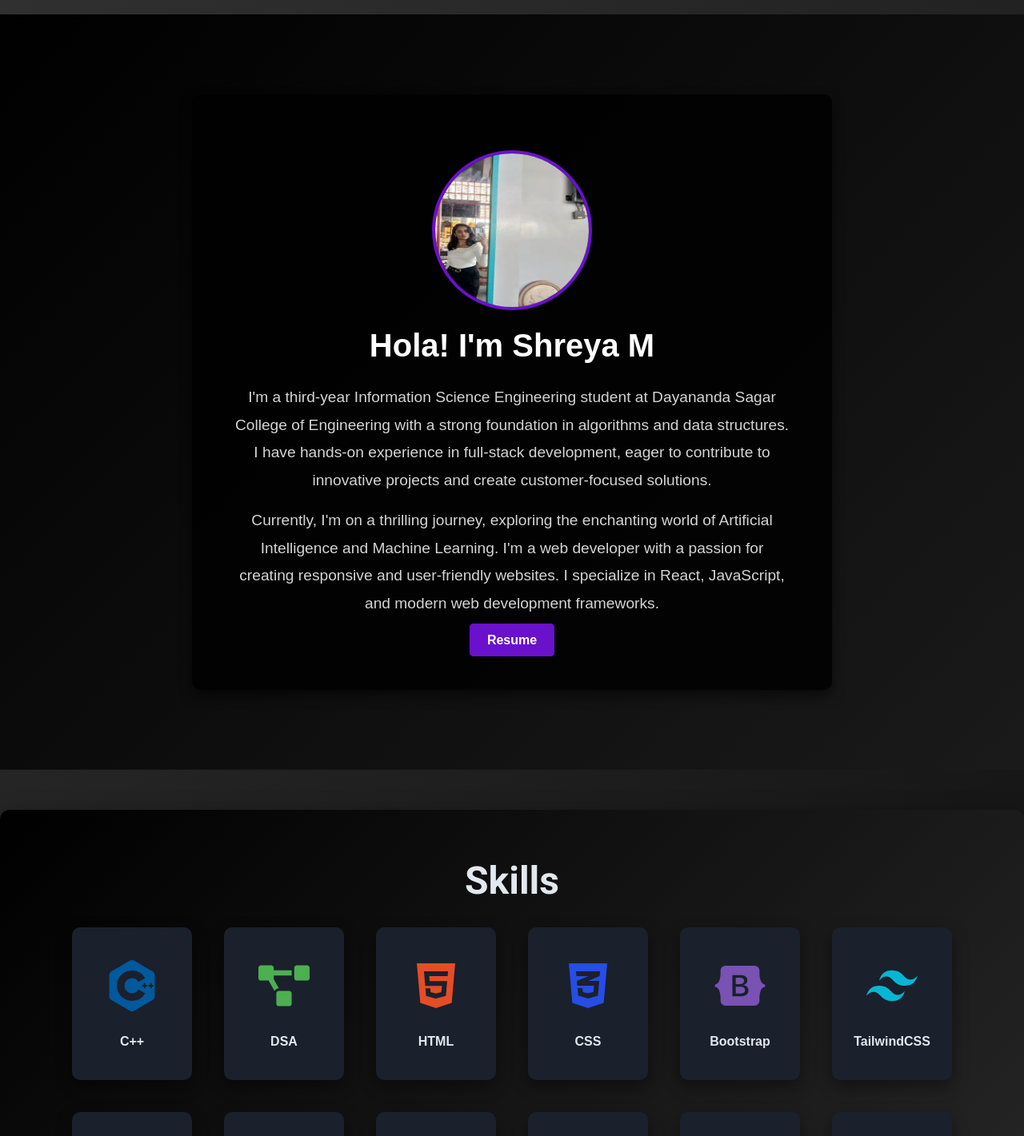
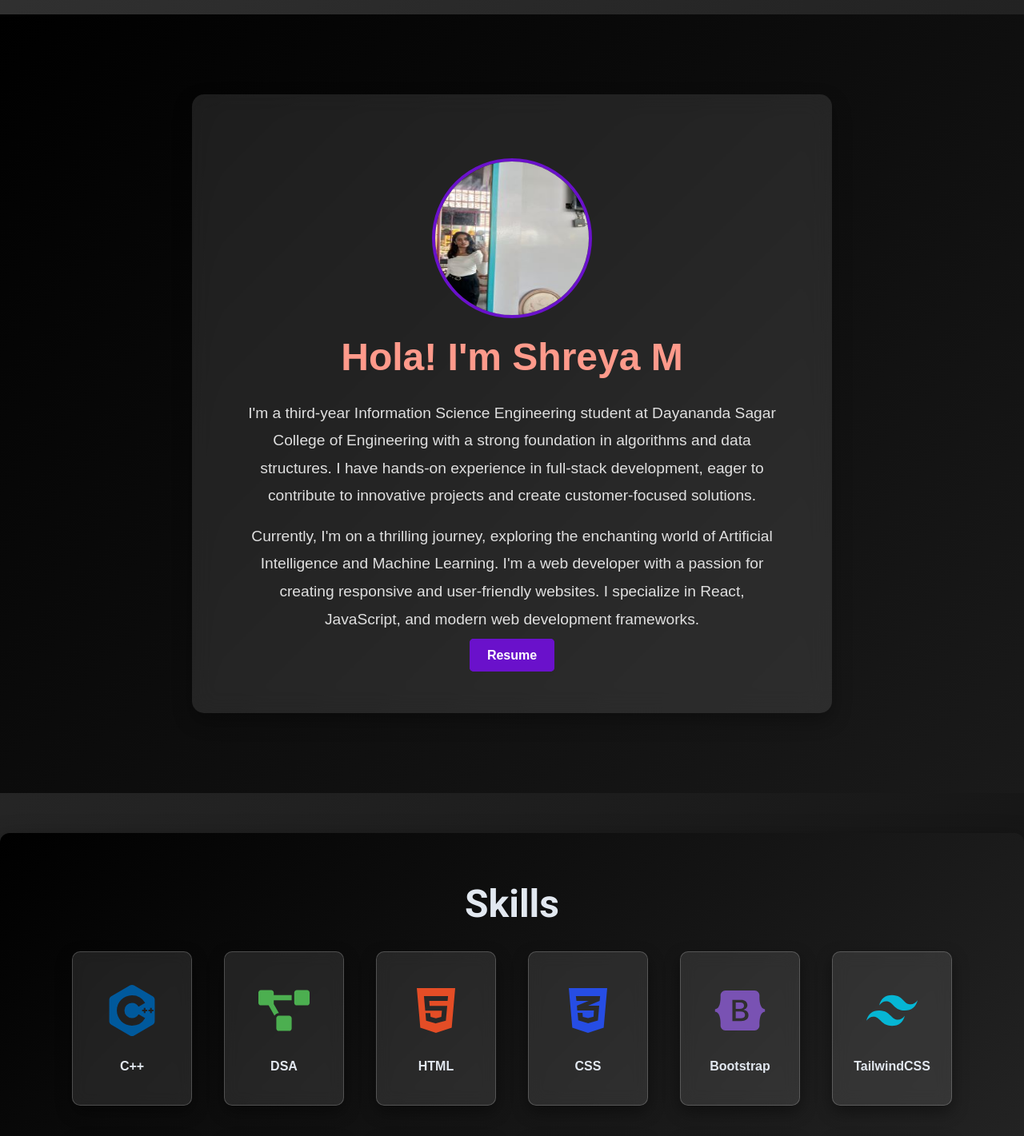
Before and after one commit to ShreyaMahadev/portfolio-website, a React (Create React App) app: page / in a window 1280 px wide. Shown: the part 250-1671 px from the top of the page at 80% size. Built offline with nearby package versions, Linux system fonts and the light colour scheme.

Commit message:
made some changes with the navbar

```diff
--- a/public/index.html
+++ b/public/index.html
@@ -2,13 +2,15 @@
 <html lang="en">
   <head>
     <meta charset="utf-8" />
-    <link rel="icon" href="icons8-s-50.png" />
+    <link rel="icon" href="favicon.ico" type="image/x-icon" />
     <meta name="viewport" content="width=device-width, initial-scale=1" />
     <meta name="theme-color" content="#000000" />
     <meta
       name="description"
       content="Web site created using create-react-app"
     />
+    <meta name="author" content="Shreya M" />
+    <meta name="keywords" content="Portfolio, Web Developer, React, Modern UI" />
     <link rel="apple-touch-icon" href="%PUBLIC_URL%/logo192.png" />
     <!--
       manifest.json provides metadata used when your web app is installed on a
--- a/src/App.css
+++ b/src/App.css
@@ -3,6 +3,7 @@
   margin: 0;
   padding: 0;
   box-sizing: border-box;
+  transition: all 0.3s ease-in-out;
 }
 
 /* Applying a smooth scrolling effect */
@@ -63,16 +64,18 @@ button {
   cursor: pointer;
   font-family: 'Roboto', sans-serif;
   transition: background 0.3s ease, transform 0.2s ease;
+  box-shadow: 0 4px 10px rgba(0, 0, 0, 0.2);
 }
 
 button:hover {
   background: #ff9a8b; /* Pink hover effect */
   transform: scale(1.05); /* Slight grow on hover */
+  box-shadow: 0 6px 15px rgba(0, 0, 0, 0.3);
 }
 
 /* Section styling for consistent spacing */
 section {
-  padding: 60px 20px;
+  padding: 80px 20px;
   text-align: center;
 }
 
@@ -101,3 +104,14 @@ section p {
 .navbar a:hover {
   color: #00d4ff !important;
 }
+
+/* Add a modern card style for sections */
+.card {
+  background: rgba(255, 255, 255, 0.1);
+  backdrop-filter: blur(10px);
+  border-radius: 12px;
+  padding: 20px;
+  box-shadow: 0 8px 20px rgba(0, 0, 0, 0.3);
+  margin: 20px auto;
+  max-width: 800px;
+}
--- a/src/Components/About.css
+++ b/src/Components/About.css
@@ -7,15 +7,16 @@
 }
 
 #about .container {
-  background: rgba(0, 0, 0, 0.85); /* Slightly darker overlay for contrast */
-  padding: 50px;
-  border-radius: 10px;
+  background: rgba(255, 255, 255, 0.1); /* Glassmorphism effect */
+  backdrop-filter: blur(15px);
+  padding: 60px;
+  border-radius: 15px;
   max-width: 800px;
   margin: auto;
   color: #fff;
 
   text-align: center;
-  box-shadow: 0 8px 15px rgba(0, 0, 0, 0.5);
+  box-shadow: 0 10px 25px rgba(0, 0, 0, 0.3);
 }
 
 #about .profile-picture {
@@ -28,15 +29,16 @@
 }
 
 #about h1 {
-  font-size: 2.5rem;
+  font-size: 3rem;
   font-weight: bold;
   margin-bottom: 20px;
+  color: #ff9a8b; /* Modern gradient color */
 }
 
 #about p {
   font-size: 1.2rem;
   line-height: 1.8;
-  color: #d4d4d4; /* Slightly lighter text for readability */
+  color: #e0e0e0;
 }
 
 #about .btn-custom {
--- a/src/Components/Contact.css
+++ b/src/Components/Contact.css
@@ -4,9 +4,9 @@
   background: rgba(255, 255, 255, 0.1); /* Glassmorphism Effect */
   backdrop-filter: blur(10px);
   border-radius: 12px;
-  padding: 40px 20px;
+  padding: 60px 30px;
   margin: 40px auto;
-  max-width: 600px;
+  max-width: 700px;
   box-shadow: 0 8px 16px rgba(0, 0, 0, 0.2);
   font-family: 'Arial', sans-serif;
 }
@@ -57,8 +57,8 @@
 
 /* Hover Effects */
 .social-icon:hover {
-  transform: scale(1.2);
-  filter: brightness(1.3);
+  transform: scale(1.3);
+  filter: brightness(1.5);
 }
 
 /* Contact Message */
--- a/src/Components/Navbar.css
+++ b/src/Components/Navbar.css
@@ -1,9 +1,13 @@
 /* General Navbar Styling */
 .navbar {
-  background-color: #000 !important; /* Solid black background */
+  background-color: rgba(0, 0, 0, 0.8) !important; /* Solid black background */
   box-shadow: 0 4px 8px rgba(0, 0, 0, 0.2); /* Subtle shadow for depth */
   padding: 15px 30px;
   font-family: "Poppins", sans-serif;
+  position: sticky;
+  top: 0;
+  z-index: 1000;
+  backdrop-filter: blur(10px);
 }
 
 .navbar-toggler-icon {
@@ -18,7 +22,7 @@
 }
 
 .nav-link:hover {
-  color: #00d4ff !important; /* Cyan hover effect */
+  color: #ff9a8b !important; /* Modern gradient hover effect */
   transform: scale(1.1);
 }
 
--- a/src/Components/Skills.css
+++ b/src/Components/Skills.css
@@ -43,7 +43,9 @@ body {
 .skill-item {
   text-align: center;
   transition: transform 0.3s ease, box-shadow 0.3s ease;
-  background: #1a202c; /* Darker background for each skill item */
+  background: rgba(255, 255, 255, 0.1);
+  backdrop-filter: blur(10px);
+  border: 1px solid rgba(255, 255, 255, 0.2);
   border-radius: 10px;
   padding: 20px;
   width: 150px;
@@ -52,8 +54,8 @@ body {
 }
 
 .skill-item:hover {
-  transform: scale(1.1);
-  box-shadow: 0 15px 35px rgba(0, 0, 0, 0.6); /* Stronger shadow on hover */
+  transform: scale(1.15);
+  box-shadow: 0 12px 30px rgba(0, 0, 0, 0.5);
 }
 
 .skill-icon {
```
Also changed, not shown: 1 other file (tests, documents, lock files or other folders).
